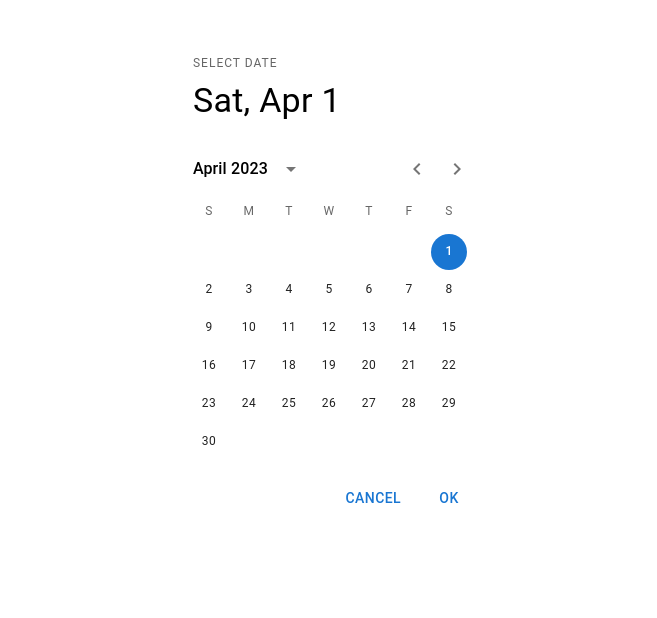
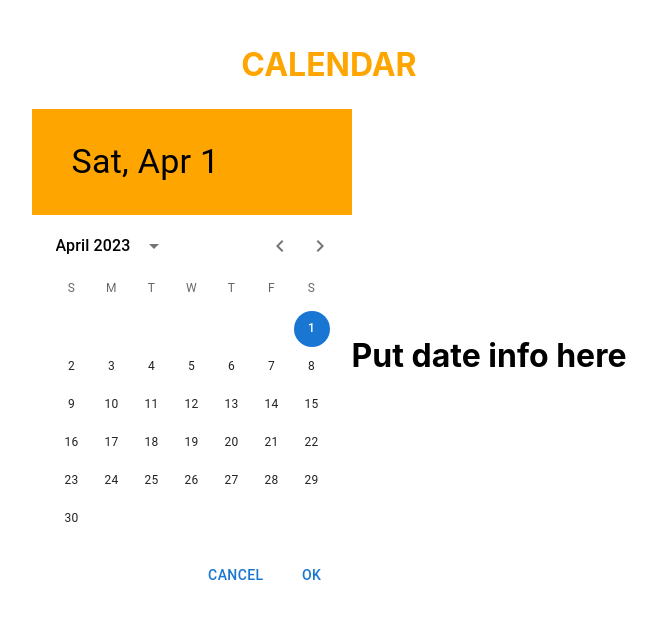
Before and after one commit to kaylanesbitt/anti-hell-week, a React (Create React App) app in the folder react-rolex/: page / in a window 1280 px wide. Shown: the top 618 px of the page, without its empty margins (311-968 px from the left). Built offline with nearby package versions, Linux system fonts and the light colour scheme.

Commit message:
cleaner calendar and space for info

```diff
--- a/react-rolex/src/App.css
+++ b/react-rolex/src/App.css
@@ -4,3 +4,61 @@
   padding: 2rem;
   text-align: center;
 }
+
+.css-hlj6pa-MuiDialogActions-root {
+  display: none !important;
+}
+
+.css-1hbyad5-MuiTypography-root {
+  display: none !important
+}
+
+.css-j88s13-MuiPickersToolbar-root-MuiDatePickerToolbar-root {
+  display: none !important
+}
+
+.css-j88s13-MuiPickersToolbar-root-MuiDatePickerToolbar-root {
+  padding: 0 !important;
+}
+
+.css-3jvy96-MuiTypography-root-MuiDatePickerToolbar-title {
+  justify-content: center !important;
+  background-color: orange;
+  padding: 1rem;
+}
+
+.css-1hbyad5-MuiTypography-root {
+  display: none !important;
+}
+
+.css-7oawqu-MuiButtonBase-root-MuiPickersDay-root:not(.Mui-selected) {
+  border-color: transparent !important;
+}
+
+.css-7oawqu-MuiButtonBase-root-MuiPickersDay-root.Mui-selected {
+  background-color: orange !important;
+}
+
+.css-1qs309j-MuiButtonBase-root-MuiPickersDay-root.Mui-selected {
+  background-color: orange !important;
+}
+
+.header-text {
+  text-transform: uppercase;
+  margin-bottom: 2rem;
+  color: orange;
+}
+
+.css-jhsfre-MuiGrid-root-MuiPickersToolbar-content {
+  justify-content: center !important;
+}
+
+.css-1eurbeq-MuiPickersToolbar-root-MuiDatePickerToolbar-root {
+  background-color: orange;
+}
+
+.container {
+  display: flex;
+  justify-content: space-between;
+  align-items: center;
+}
--- a/react-rolex/src/App.js
+++ b/react-rolex/src/App.js
@@ -1,11 +1,16 @@
 import './App.css';
-import { useState } from 'react'
+import React from 'react'
 import Calendar from './components/Calendar';
+import Dates from './components/Dates';
 
 function App() {
   return (
     <div className="App">
-      <Calendar />
+      <h1 className='header-text'>Calendar</h1>
+      <div className="container">
+        <Calendar className='calendar' />
+        <Dates className='deposits' />
+      </div>
     </div>
   );
 }
--- /dev/null
+++ b/react-rolex/src/components/Dates.js
@@ -0,0 +1,11 @@
+import * as React from 'react';
+
+export default function Dates() {
+  return (
+    <React.Fragment>
+      <h1>Put date info here</h1>
+      <div>
+      </div>
+    </React.Fragment>
+  );
+}
```
